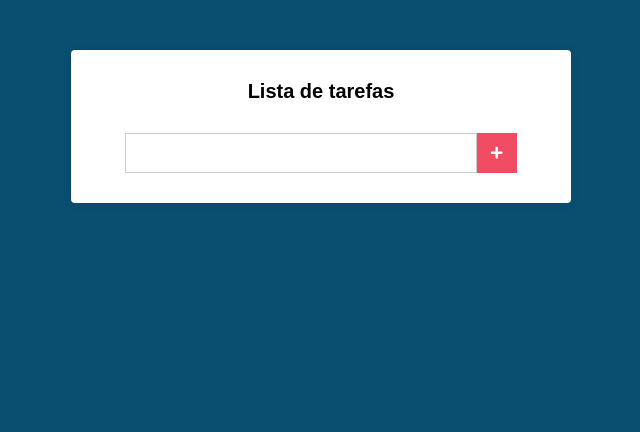
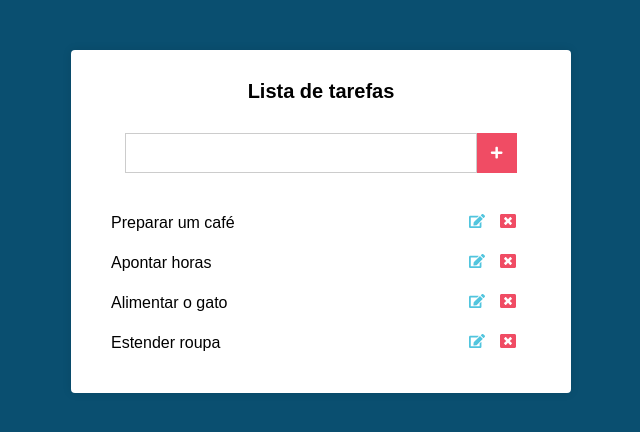
Before and after one commit to Vinicius2501/lista-tarefas, a React (Create React App) app: page / in a window 1280 px wide. Shown: the top 432 px of the page, without its empty margins (319-959 px from the left). Built offline with nearby package versions, Linux system fonts and the light colour scheme.

Commit message:
estilização da lista de tarefas

```diff
--- a/src/components/Main.css
+++ b/src/components/Main.css
@@ -37,3 +37,42 @@
   align-items: center;
   justify-content: center;
 }
+
+.tarefas {
+  margin-top: 30px;
+
+}
+
+.tarefas li {
+  display: flex;
+  align-items: center;
+  justify-content: space-between;
+  padding: 10px;
+  transition: all 600ms
+}
+
+.tarefas li:hover {
+  background: #51c5de;
+}
+
+.tarefas li .edit {
+  margin-right: 15px;
+  color: #51c5de;
+  transition: all 600ms
+}
+
+.tarefas li .delete {
+  margin-right: 15px;
+  color: #f04c64;
+  transition: all 600ms
+}
+
+.tarefas li .edit,
+.tarefas li .delete {
+  cursor: pointer;
+}
+
+.tarefas li:hover .edit,
+.tarefas li:hover .delete {
+  color: black;
+}
--- a/src/components/Main.js
+++ b/src/components/Main.js
@@ -1,11 +1,17 @@
 import React, { Component } from "react";
-import { FaPlus } from "react-icons/fa";
+import { FaEdit, FaWindowClose, FaPlus } from "react-icons/fa";
 
 import './Main.css';
 
 export default class Main extends Component {
   state = {
-    novaTarefa: ''
+    novaTarefa: '',
+    tarefas: [
+      'Preparar um café',
+      'Apontar horas',
+      'Alimentar o gato',
+      'Estender roupa',
+    ]
   };
 
   handleChange = (e) => {
@@ -15,7 +21,7 @@
   }
 
   render() {
-    const { novaTarefa } = this.state;
+    const { novaTarefa, tarefas } = this.state;
     return (
       <div className="main">
         <h1>Lista de tarefas</h1>
@@ -29,6 +35,18 @@
             <FaPlus />
           </button>
         </form>
+
+        <ul className="tarefas">
+          {tarefas.map(tarefa => (
+            <li key={tarefa}>
+              {tarefa}
+              <div>
+                <FaEdit className="edit" />
+                <FaWindowClose className="delete" />
+              </div>
+            </li>
+          ))}
+        </ul>
       </div>
     );
   }
```
